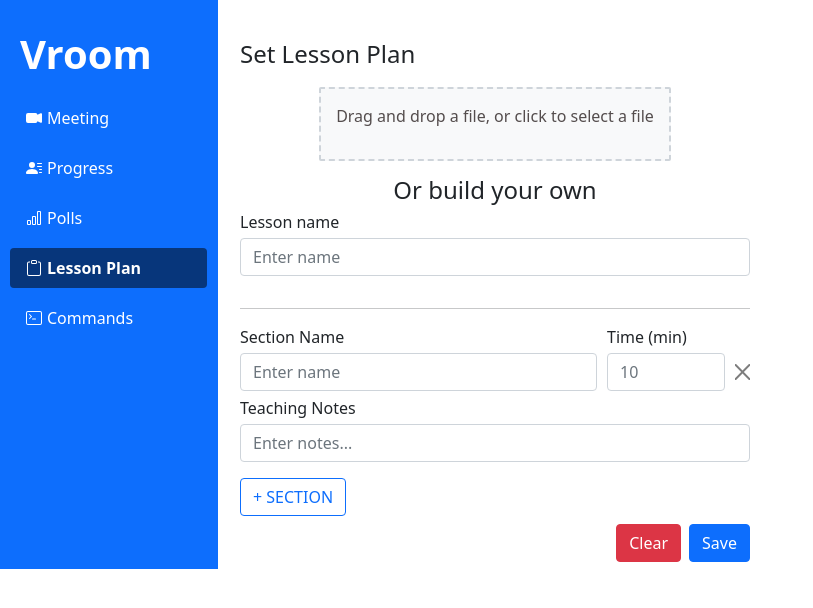
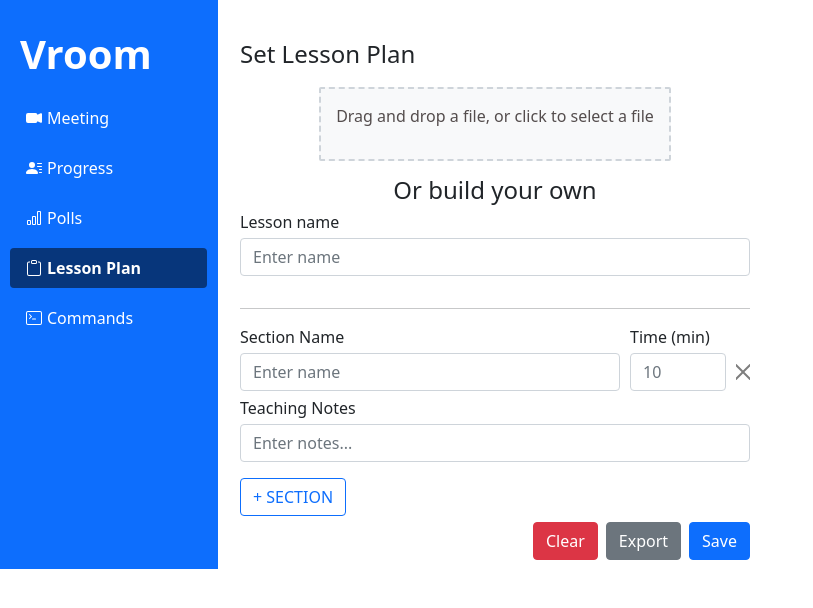
Before and after one commit to barney54321/Vroom, a React (Create React App) app: page / in a window 1280 px wide. Both pictures are taken after a click on the tab "Lesson Plan". Shown: the top 608 px of the page, without its empty margins (0-813 px from the left). Built offline with nearby package versions, Linux system fonts and the light colour scheme; no server answers.

Commit message:
export buttons

```diff
--- a/src/App.css
+++ b/src/App.css
@@ -190,7 +190,7 @@ h4 {
 }
 
 .name-submit.form-control {
-  width: 357px;
+  width: 380px;
   margin-right: 10px;
 }
 
@@ -216,3 +216,12 @@ h4 {
 body {
   overflow-y: hidden;
 }
+
+/* "d-flex justify-content-end align-items-center your-meeting-button" */
+.build-buttons {
+  display: flex;
+  justify-content: flex-end;
+  align-items: center;
+  padding-bottom: 15px;
+  margin-top: 5px;
+}
--- a/src/Components/Tabs/LessonPlan/BuildLessonPlan.js
+++ b/src/Components/Tabs/LessonPlan/BuildLessonPlan.js
@@ -44,6 +44,11 @@ const BuildLessonPlan = (props) => {
     }
 
     const handleSave = () => {
+        setLessonPlan(getContents())
+        setViewLessonPlan(true);
+    }
+
+    const getContents = () => {
         const copy = [];
         for (let i = 0; i < contents.length; i++) {
             const name = document.getElementById("contents-name" + i).value;
@@ -56,11 +61,10 @@ const BuildLessonPlan = (props) => {
             })
         }
         const lessonName = document.getElementById("lesson-name").value;
-        setLessonPlan({
+        return {
             name: lessonName,
             contents: copy
-        })
-        setViewLessonPlan(true);
+        }
     }
 
     const handleClear = () => {
@@ -85,6 +89,21 @@ const BuildLessonPlan = (props) => {
     const importLessonPlan = (json) => {
         setName(json.name);
         setcontents(json.contents);
+    }
+
+    const handleExport = () => {
+        const lesson = getContents();
+        const element = document.createElement('a');
+        element.setAttribute(
+            'href',
+            'data:json/plain;charset=utf-8,' + encodeURIComponent(JSON.stringify(lesson))
+        )
+        const filename = lesson.name + ".json"
+        element.setAttribute('download', filename);
+        element.style.display = 'none';
+        document.body.append(element);
+        element.click();
+        document.body.removeChild(element);
     }
 
     return (
@@ -141,8 +160,9 @@ const BuildLessonPlan = (props) => {
                 <Button variant="outline-primary" onClick={handleAdd}>+ SECTION</Button>
                 </div>
             </div>
-            <div className="d-flex justify-content-end align-items-center your-meeting-button">
+            <div className="build-buttons your-meeting-button">
                 <Button variant="danger" className="me-2" onClick={handleClear}>Clear</Button>
+                <Button variant="secondary" className="me-2" onClick={handleExport}>Export</Button>
                 <Button onClick={handleSave}>Save</Button>
             </div>
         </div>
--- a/src/Components/Tabs/Poll/BuildPoll.js
+++ b/src/Components/Tabs/Poll/BuildPoll.js
@@ -51,6 +51,17 @@ const BuildPoll = (props) => {
     }
 
     const handleSave = () => {
+        const copy = getContents();
+        setPolls(copy);
+        setCurrentPoll(copy.length-1);
+        setPollPage("view");
+    }
+
+    const getContents = () => {
+
+        const name = document.getElementById("poll-name").value;
+        const question = document.getElementById("poll-question").value;
+
         const copyOptions = [];
         for (let i = 0; i < options.length; i++) {
             const option = {
@@ -59,18 +70,32 @@ const BuildPoll = (props) => {
             }
             copyOptions.push(option);
         }
-        const name = document.getElementById("poll-name").value;
-        const question = document.getElementById("poll-question").value;
+
         const copy = [...polls, {
             name: name,
             question: question,
             options: copyOptions,
             hasLaunched: false
         }]
-        setPolls(copy);
-        setCurrentPoll(copy.length-1);
-        setPollPage("view");
-        console.log()
+        return copy;
+    }
+
+    const getContentsNoNames = () => {
+        const name = document.getElementById("poll-name").value;
+        const question = document.getElementById("poll-question").value;
+
+        const copyOptions = [];
+        for (let i = 0; i < options.length; i++) {
+            copyOptions.push(document.getElementById("option" + i).value);
+        }
+
+        const poll = {
+            name: name,
+            question: question,
+            options: copyOptions,
+            hasLaunched: false
+        }
+        return poll;
     }
 
     const importPoll = (json) => {
@@ -81,6 +106,21 @@ const BuildPoll = (props) => {
 
     const handleExit = () => {
         setPollPage("existing")
+    }
+
+    const handleExport = () => {
+        const poll = getContentsNoNames();
+        const element = document.createElement('a');
+        element.setAttribute(
+            'href',
+            'data:json/plain;charset=utf-8,' + encodeURIComponent(JSON.stringify(poll))
+        )
+        const filename = poll.name + ".json"
+        element.setAttribute('download', filename);
+        element.style.display = 'none';
+        document.body.append(element);
+        element.click();
+        document.body.removeChild(element);
     }
 
     return (
@@ -118,8 +158,9 @@ const BuildPoll = (props) => {
                 <Button className="mt-2" variant="outline-primary" onClick={handleAdd}>+ OPTION</Button>
                 </div>
             </div>
-            <div className="pt-3 d-flex justify-content-between align-items-center">
-                <Button onClick={handleExit}>Exit</Button>
+            <div className="build-buttons your-meeting-button">
+                <Button variant="danger" className="me-2" onClick={handleExit}> Exit </Button>
+                <Button variant="secondary" className="me-2" onClick={handleExport}>Export</Button>
                 <Button onClick={handleSave}>Save</Button>
             </div>
 
```
